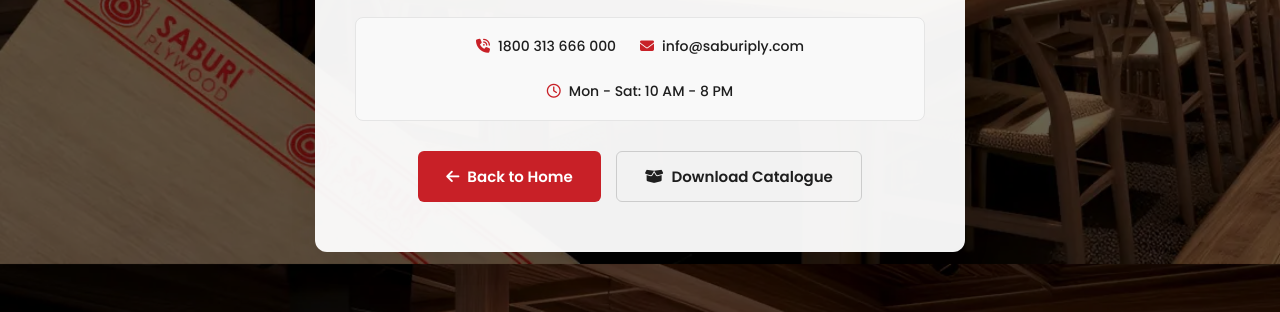
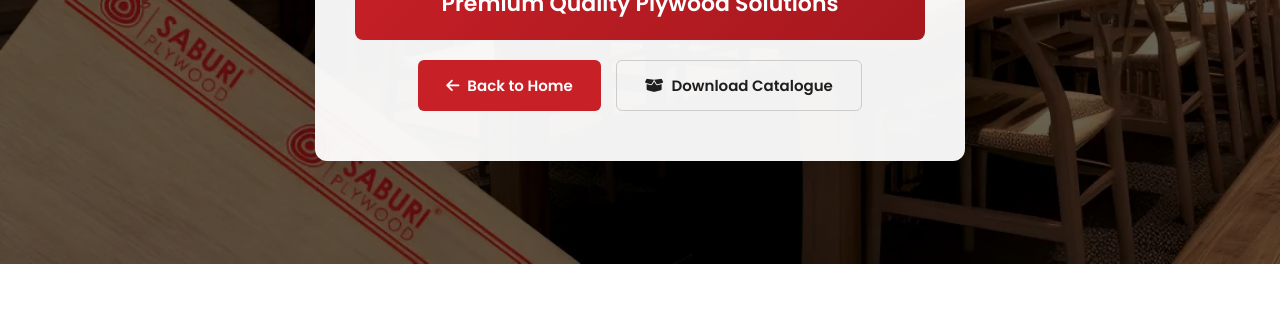
Before and after one commit to Promith-dp/saburiply_landing_page, a plain HTML site: page thank-you.html in a window 1280 px wide. Shown: the part 536-848 px from the top of the page. After the commit the page ends 800 px from the top, so only its background shows below. Drawn offline with Linux system fonts and the light colour scheme.

```diff
--- a/assets/js/main.js
+++ b/assets/js/main.js
@@ -159,7 +159,7 @@ document.addEventListener('DOMContentLoaded', function () {
   }
 
   // Google Apps Script Web App URL (Deploy → Web app → copy the /exec URL)
-  const GOOGLE_SHEET_URL = 'https://script.google.com/macros/s/AKfycbxLnWRR-Dy7B0qJt6bfsoLAQhPduwJcrC0Z5qJUlN7g-4q0mRXxpIW7AHKt2v8YDQKtEA/exec';
+  const GOOGLE_SHEET_URL = 'https://script.google.com/macros/s/AKfycbxKiac8s-gs6Rxhvvi2FgPh7cz94kAzagnBsddNRSaRozsnaj5zzet-78_a1jMOmCStig/exec';
 
   if (enquiryForm) {
     enquiryForm.addEventListener('submit', function (e) {
--- a/thank-you.html
+++ b/thank-you.html
@@ -338,21 +338,6 @@
         <h2>Premium Quality Plywood Solutions</h2>
       </div>
 
-      <div class="info-box">
-        <div class="info-item">
-          <i class="fa-solid fa-phone-volume"></i>
-          <span>1800 313 666 000</span>
-        </div>
-        <div class="info-item">
-          <i class="fa-solid fa-envelope"></i>
-          <span>info@saburiply.com</span>
-        </div>
-        <div class="info-item">
-          <i class="fa-regular fa-clock"></i>
-          <span>Mon - Sat: 10 AM - 8 PM</span>
-        </div>
-      </div>
-
       <div class="action-buttons">
         <a href="index.html" class="btn-primary">
           <i class="fa-solid fa-arrow-left"></i> Back to Home
```
Also changed, not shown: 1 other file.
